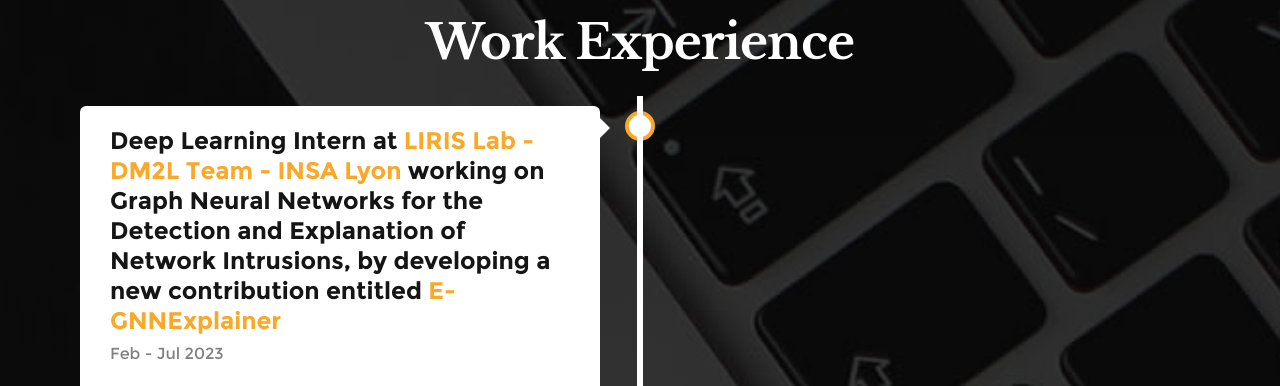
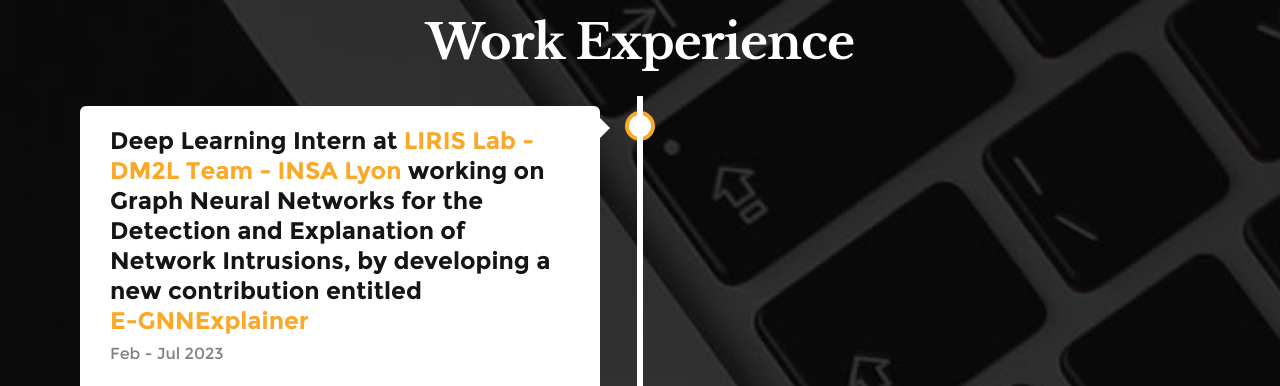
Before and after one commit to EagleEye1107/EagleEye1107.github.io, a plain HTML site: page index.html in a window 1280 px wide. Shown: the part 1932-2318 px from the top of the page. Drawn offline with Linux system fonts and the light colour scheme; animation ran at ten frames a second; files whose address does not match are found by name.

Commit message:
updted cv

```diff
--- a/index.html
+++ b/index.html
@@ -206,7 +206,8 @@
 			<div class="timeline lead animate-this">
 				<div class="container left animate-this">
 					<div class="content animate-this">
-					  <h2>Deep Learning Intern at<a href="https://liris.cnrs.fr/en" target="_blank" style="color: #f9a828;"> LIRIS Lab </a><a href="https://liris.cnrs.fr/equipe/dm2l" target="_blank" style="color: #f9a828;">- DM2L Team -</a><a href="https://insa-lyon.fr/" target="_blank" style="color: #f9a828;"> INSA Lyon </a>working on Graph Neural Networks for the Detection and Explanation of Network Intrusions, by developing a new contribution entitled <a href="https://github.com/EagleEye1107/E-GNNExplainer" target="_blank" style="color: #f9a828;">E-GNNExplainer</a></h2>
+					  <h2>Deep Learning Intern at<a href="https://liris.cnrs.fr/en" target="_blank" style="color: #f9a828;"> LIRIS Lab </a><a href="https://liris.cnrs.fr/equipe/dm2l" target="_blank" style="color: #f9a828;">- DM2L Team -</a><a href="https://insa-lyon.fr/" target="_blank" style="color: #f9a828;"> INSA Lyon </a>working on Graph Neural Networks for the Detection and Explanation of Network Intrusions, by developing a new contribution entitled<br>
+						<a href="https://github.com/EagleEye1107/E-GNNExplainer" target="_blank" style="color: #f9a828;">E-GNNExplainer</a></h2>
 					  <p class="pDate">Feb - Jul 2023</p>
 					</div>
 				</div>
```
